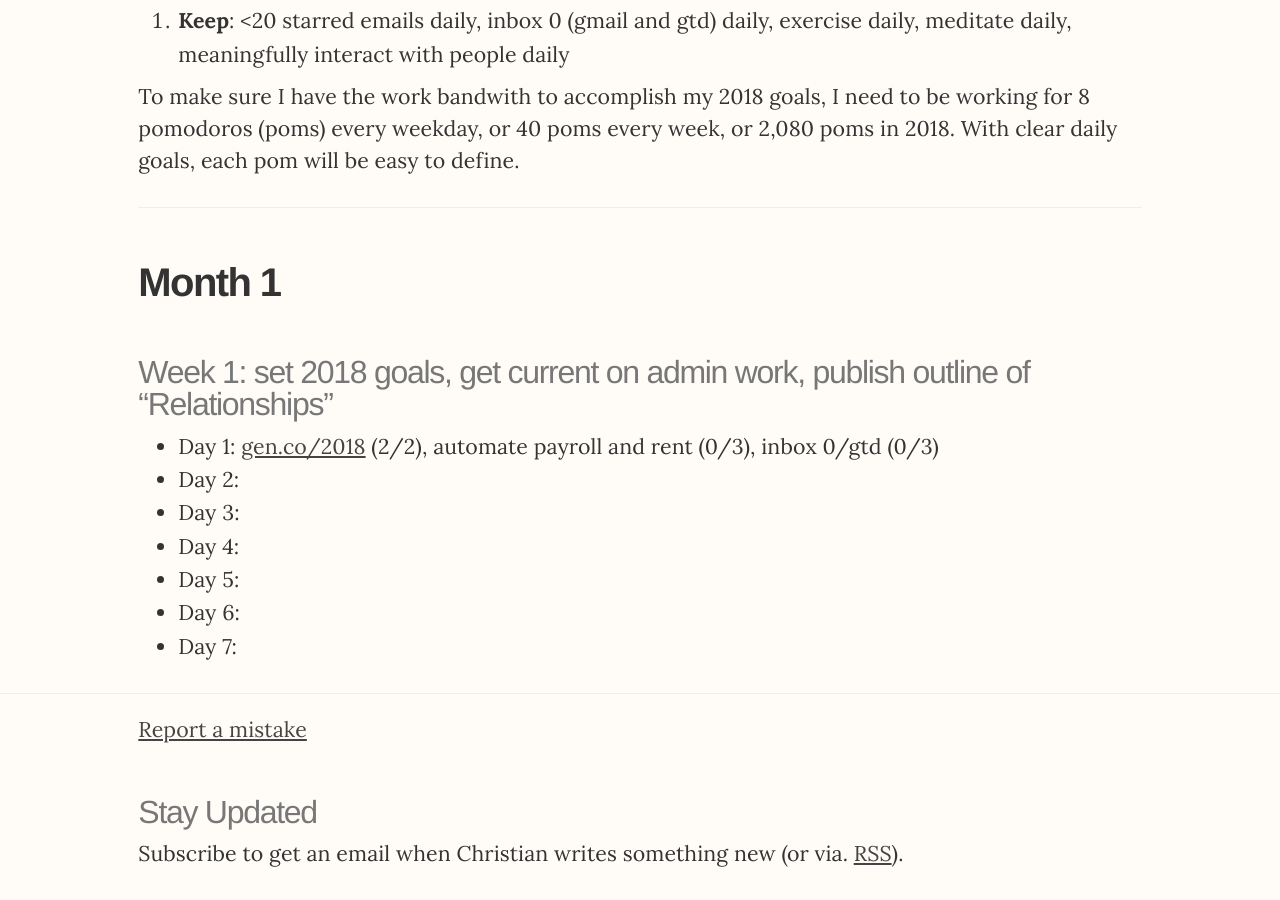
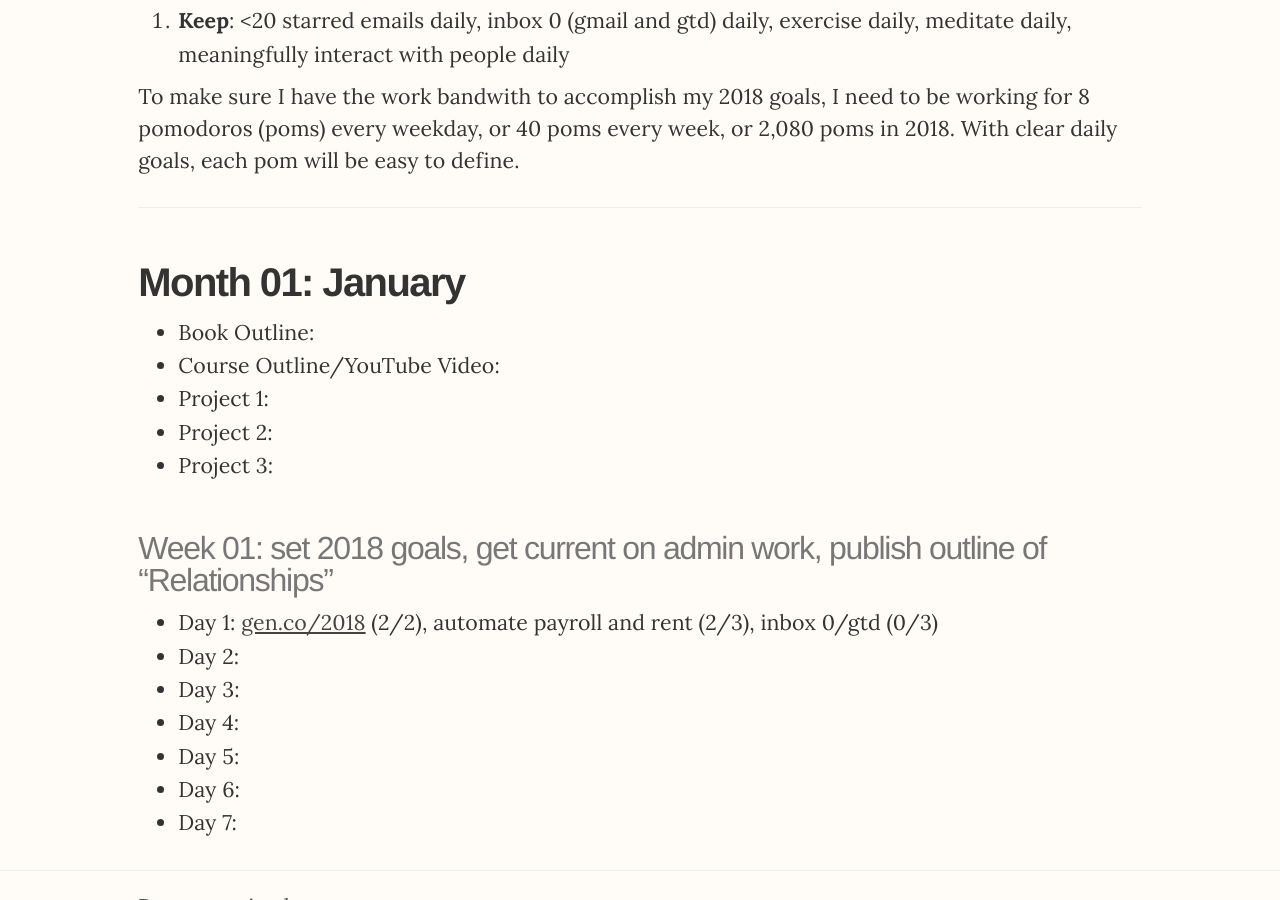
Before and after one commit to christiangenco/christiangenco.github.io, a Jekyll site: the page built from _posts/2018-01-01-2018.md, in a window 1280 px wide and 900 px high, scrolled down 765 px. Built offline with Jekyll 4.4.1, drawn with Linux system fonts in a browser that asks for light colours; nearby versions of some CDN libraries.

Commit message:
update 2018

```diff
--- a/_posts/2018-01-01-2018.md
+++ b/_posts/2018-01-01-2018.md
@@ -26,11 +26,17 @@ To make sure I have the work bandwith to accomplish my 2018 goals, I need to be
 
 ---
 
-## Month 1
+## Month 01: January
 
-### Week 1: set 2018 goals, get current on admin work, publish outline of "Relationships"
+* Book Outline:
+* Course Outline/YouTube Video:
+* Project 1:
+* Project 2:
+* Project 3:
 
-* Day 1: [gen.co/2018](http://gen.co/2018) (2/2), automate payroll and rent (0/3), inbox 0/gtd (0/3)
+### Week 01: set 2018 goals, get current on admin work, publish outline of "Relationships"
+
+* Day 1: [gen.co/2018](http://gen.co/2018) (2/2), automate payroll and rent (2/3), inbox 0/gtd (0/3)
 * Day 2:
 * Day 3:
 * Day 4:
```
